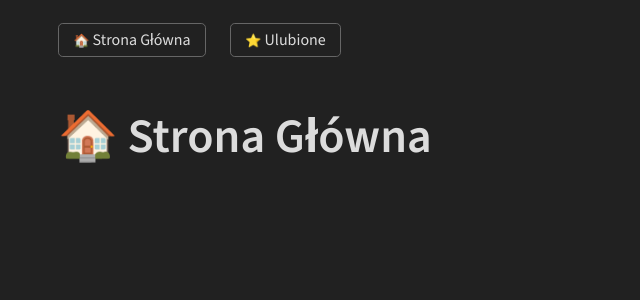
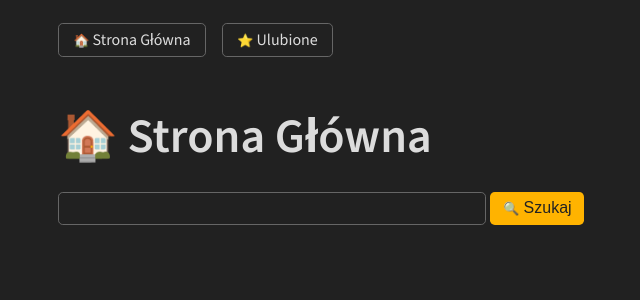
Before and after one commit to aleksandrawrombel/Repo_Hunt, a React (Vite) app: page / in a window 1280 px wide. Shown: the top 300 px of the page, without its empty margins (22-662 px from the left). Built offline with nearby package versions, Linux system fonts and the light colour scheme.

Commit message:
search bar started

```diff
--- a/src/components/Home.jsx
+++ b/src/components/Home.jsx
@@ -1,9 +1,11 @@
 import HomeHeader from "./HomeHeader";
+import HomeSearchDisplay from "./HomeSearchDisplay";
 
 const Home = () => {
   return (
     <>
       <HomeHeader />
+      <HomeSearchDisplay />
     </>
   );
 };
--- /dev/null
+++ b/src/components/HomeSearchDisplay.jsx
@@ -0,0 +1,14 @@
+const HomeSearchDisplay = () => {
+  return (
+    <main className="container">
+      <section className="search_container">
+        <input className="search_bar" type="text" />
+        <button className="search_button">
+          <span className="search_emoji">&#128269;</span> Szukaj
+        </button>
+      </section>
+    </main>
+  );
+};
+
+export default HomeSearchDisplay;
--- a/src/scss/elements/_HomeHeader.scss
+++ b/src/scss/elements/_HomeHeader.scss
@@ -6,7 +6,7 @@
 
   ul {
     display: flex;
-    gap: 1.5rem;
+    gap: 1rem;
 
     li {
       cursor: pointer;
@@ -14,21 +14,20 @@
       border: solid 0.1rem $color-grayish;
       border-radius: 0.3rem;
       text-align: center;
-      transition: background-color 0.3s, box-shadow 0.3s;
+      transition: box-shadow 0.3s;
 
       &:hover {
         box-shadow: inset 0 0 0.4rem 0.1rem rgba(255, 255, 255, 0.5);
-        background-color: $color-grayish;
       }
-    }
 
-    .header_nav_link {
-      text-decoration: none;
-      color: $color-whitish;
-    }
+      .header_nav_link {
+        text-decoration: none;
+        color: $color-whitish;
 
-    .header_nav_emoji {
-      font-size: 0.8rem;
+        .header_nav_emoji {
+          font-size: 0.8rem;
+        }
+      }
     }
   }
 }
--- /dev/null
+++ b/src/scss/elements/_HomeSearchDisplay.scss
@@ -0,0 +1,30 @@
+.search_container {
+  margin-top: 2rem;
+  display: flex;
+  gap: 0.3rem;
+}
+
+.search_bar {
+  width: 25rem;
+  background-color: transparent;
+  color: $color-whitish;
+  padding: 0.4rem 0.8rem;
+  border: solid 0.1rem $color-grayish;
+  border-radius: 0.3rem;
+}
+
+.search_button {
+  background-color: $color-yellow;
+  border: none;
+  border-radius: 0.3rem;
+  padding: 0.4rem 0.8rem;
+  transition: box-shadow 0.3s;
+
+  &:hover {
+    box-shadow: inset 0 0 0.4rem 0.1rem rgba(0, 0, 0, 0.5);
+  }
+
+  .search_emoji {
+    font-size: 0.8rem;
+  }
+}
--- a/src/scss/main.scss
+++ b/src/scss/main.scss
@@ -3,3 +3,4 @@
 @import "settings/colors";
 @import "elements/base";
 @import "elements/HomeHeader";
+@import "elements/HomeSearchDisplay";
```
